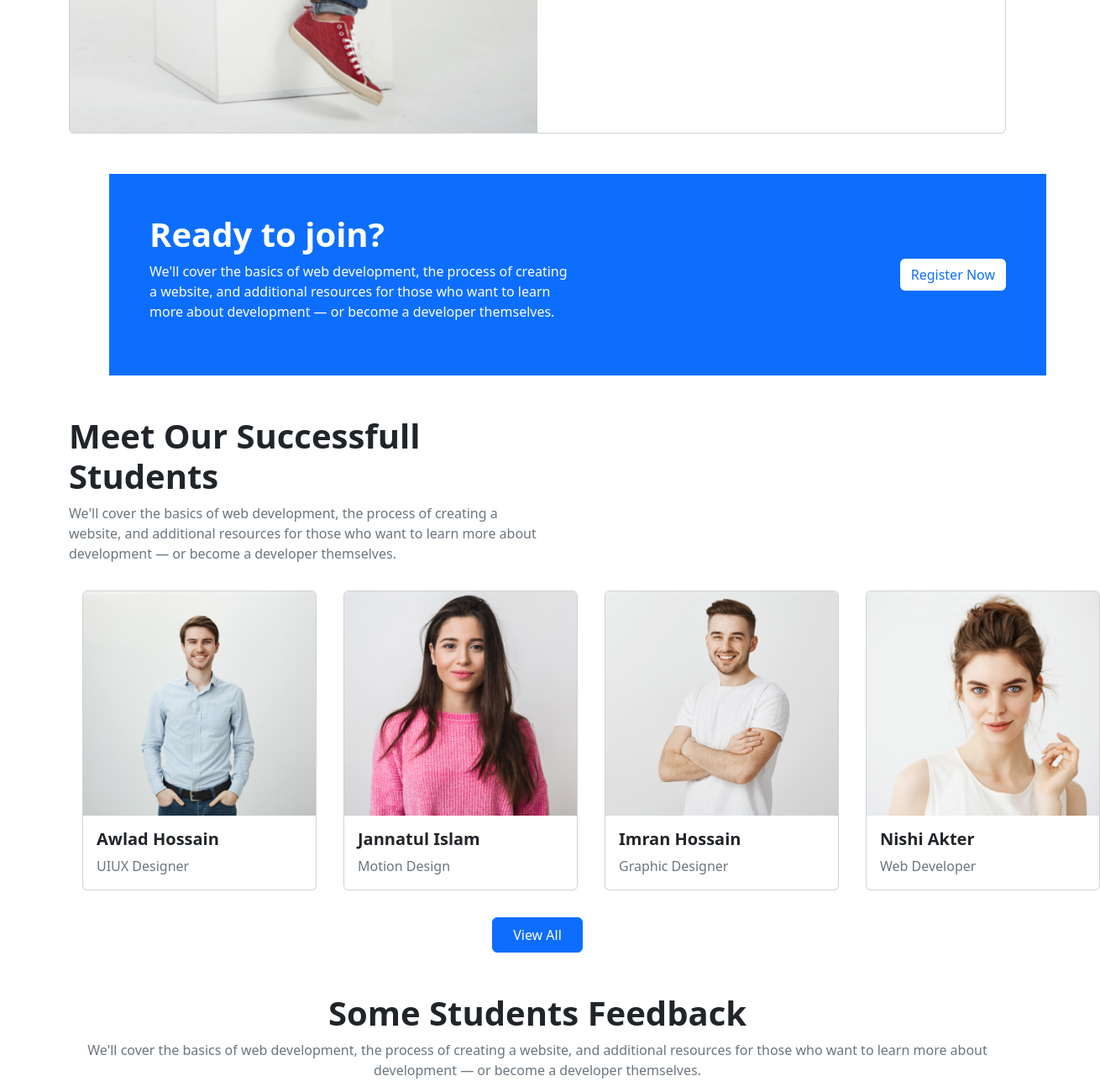
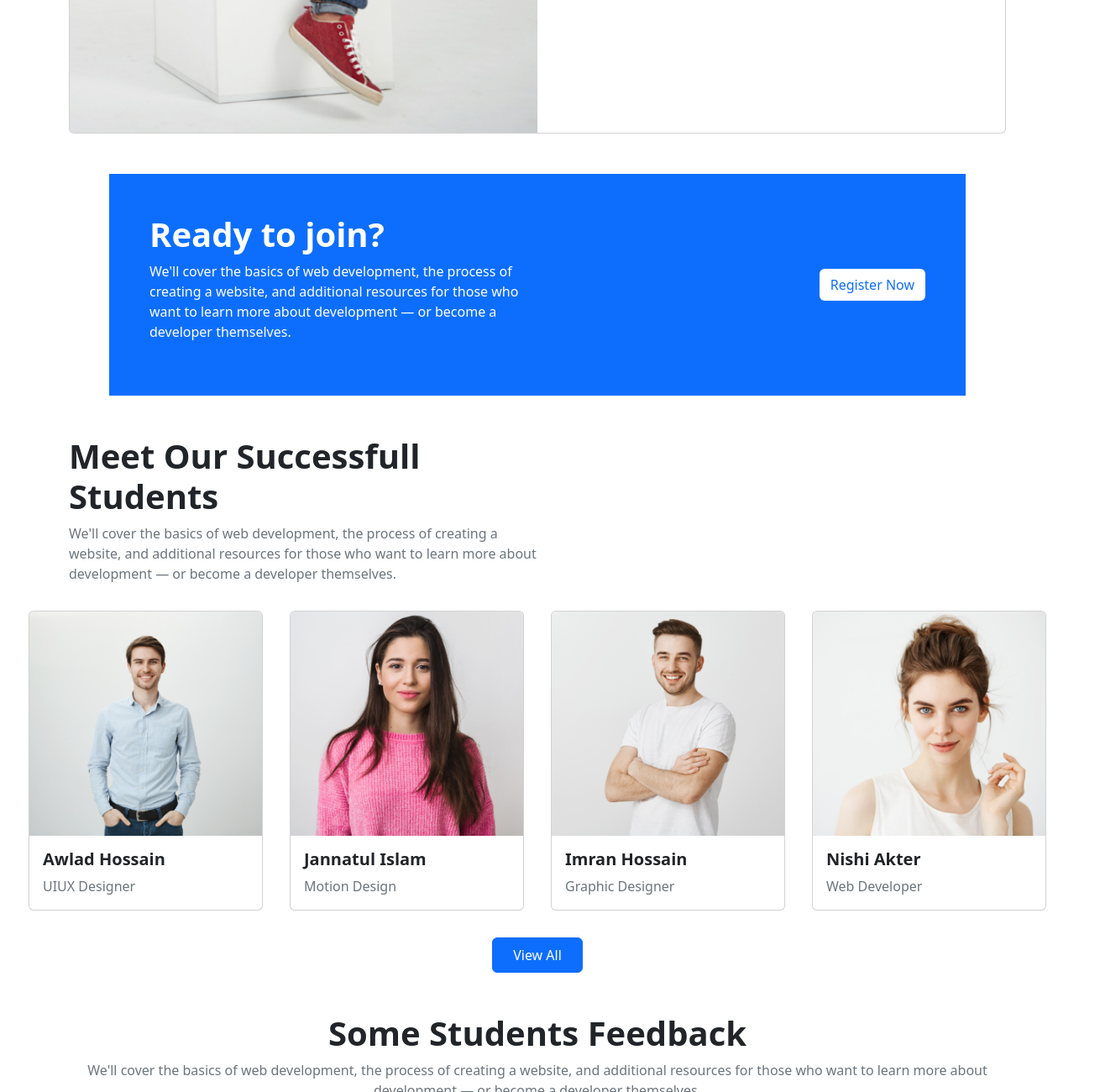
Before and after one commit to SharminAkter3/my-third-assignment, a plain HTML site: page index.html in a window 1280 px wide. Shown: the part 2145-3445 px from the top of the page at 84% size, 1310 px wide, since content can reach past the window. Drawn offline with nearby package versions, Linux system fonts and the light colour scheme.

Commit message:
added-last-work

```diff
--- a/index.html
+++ b/index.html
@@ -70,7 +70,7 @@
                 <div class="carousel-inner">
                     <div class="carousel-item active">
                         <img src="images/cover/cover-1.png" class="d-block w-100" alt="...">
-                        <div class="carousel-caption d-block d-sm-block d-md-block pb-5">
+                        <div class="carousel-caption position-absolute d-block d-sm-block d-md-block pb-5">
                             <h1 class=" fw-bolder">Get Started Web Development Course</h1>
                             <p>Web development typically refers to web markup and coding, website development
                                 includes all related development tasks.</p>
@@ -239,8 +239,9 @@
             </div>
         </section>
 
-        <section class="container">
-            <div class=" d-flex flex-column flex-lg-row flex-md-column flex-sm-column  m-5 p-5 bg-primary h-100 w-100">
+        <section class="container ">
+            <div
+                class=" d-flex flex-column flex-lg-row flex-md-column flex-sm-column  m-5 p-5 bg-primary justify-content-center align-items-center">
                 <div class="col-12 col-lg-6 col-md-12 col-sm-12">
                     <h1 class="fw-bold text-white">Ready to join?</h1>
                     <p class="text-white">We'll cover the basics of web development, the process of creating a
@@ -313,7 +314,8 @@
                     and additional
                     resources for those who want to learn more about development — or become a developer themselves.</p>
             </div>
-            <div class="d-flex flex-column flex-lg-row flex-md-column flex-sm-column mt-3 mb-3 ">
+            <div
+                class="d-flex flex-column flex-lg-row flex-md-column flex-sm-column justify-content-center align-items-center mt-3 mb-3 ">
                 <div class="card col-12 col-sm-12 col-md-6 col-lg-3 m-3">
                     <img src="images/student/student-1.png" class="card-img-top " alt="...">
                     <div class="card-body">
```
